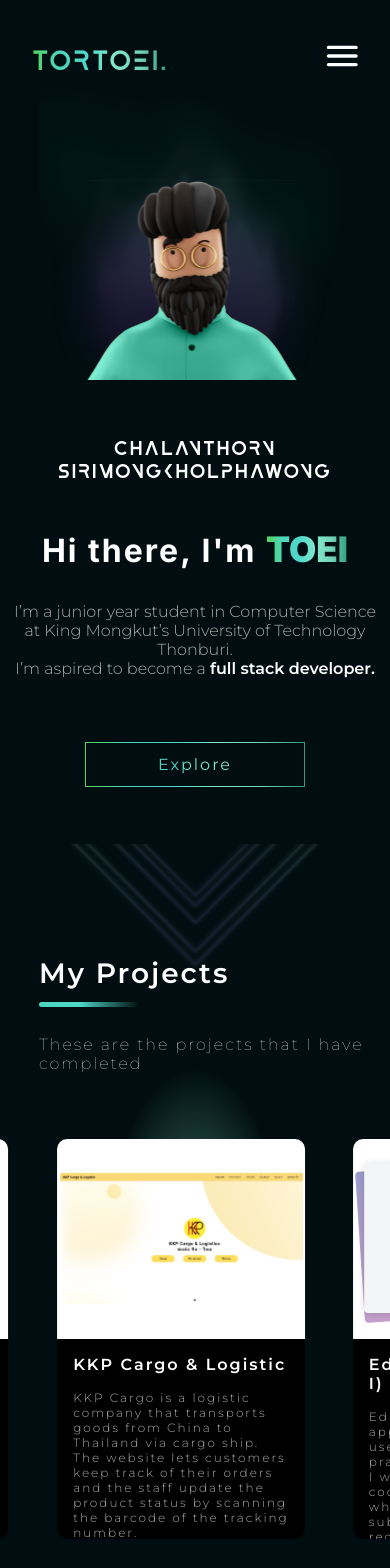
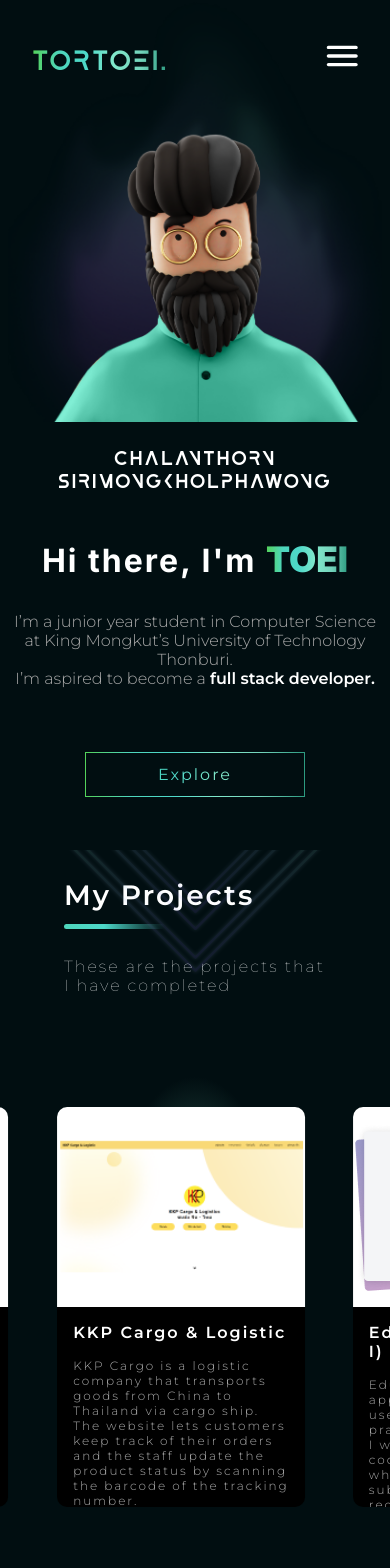
Before and after one commit to HyperactiveX/hyperactivex.github.io, a Next.js app: page / in a window 390 px wide. Shown: the top 1568 px of the page. Built offline with nearby package versions, Linux system fonts and the light colour scheme.

Commit message:
[FIX] : Responsive

```diff
--- a/components/Carousel.tsx
+++ b/components/Carousel.tsx
@@ -4,7 +4,7 @@ import styles from "../styles/components/carousel/carousel.module.css";
 import CarouselCard from './CarouselCard';
 
 const Carousel = () => {
-    const [emblaRef, emblaApi] = useEmblaCarousel({ loop: false, startIndex: 2 })
+    const [emblaRef, emblaApi] = useEmblaCarousel({ loop: true, startIndex: 2, skipSnaps: true})
 
     // const scrollPrev = useCallback(() => {
     //     if (emblaApi) emblaApi.scrollPrev()
--- a/pages/home.tsx
+++ b/pages/home.tsx
@@ -7,7 +7,7 @@ const HomeContent = () => {
   <div className={styles.content}>
     <div className={styles.landingContainer}>
       <div className={styles.pictureContainer}>
-        <img className={styles.personVector} src="/images/homepage/personVector.svg"/>
+        <img className={styles.personVector} src="/images/homepage/personVector.png"/>
       </div>
       <div className={styles.descriptionContainer}>
         <div className={styles.fullname}>
@@ -27,7 +27,7 @@ const HomeContent = () => {
       </div>
     </div>
     <div className={styles.projects}>
-      <img className={styles.triangleVector} src="/images/homepage/triangle.svg" />
+    <img className={styles.triangleVector} src="/images/homepage/triangle.svg" />
       <div className={styles.latestProject}>
         <p className={styles.text}>My Projects</p>
         <p className={styles.textDescription}>These are the projects that I have completed</p>
--- a/styles/components/template/layout.module.css
+++ b/styles/components/template/layout.module.css
@@ -1,6 +1,6 @@
 .page {
 	height: fit-content;
-	min-height: 100vh;
+	height: fit-content;
 	display: flex;
 	flex-direction: column;
 	justify-content: space-between;
--- a/styles/pages/Home.module.css
+++ b/styles/pages/Home.module.css
@@ -1,6 +1,6 @@
 .content {
 	width: 100%;
-	min-height: var(--screenHeight);
+	min-height: 1700px;
 	height: 200vh;
 	display: flex;
 	flex-direction: column;
@@ -9,7 +9,7 @@
 .landingContainer {
 	display: flex;
 	width: 100%;
-	height: 100vh;
+	height: 50%;
 	background-image: radial-gradient(
 		top,
 		rgba(44, 154, 128, 1) -120%,
@@ -17,21 +17,18 @@
 	);
 }
 .pictureContainer,
-.descriptionContainer {
+.descriptionContainer,
+.personVector {
 	height: 100%;
 }
 .personVector {
-	position: absolute;
-	top: 0;
-	height: 100vh;
+	width: 110%;
+	object-fit: contain;
 }
+
 .descriptionContainer {
 	width: fit-content;
 	padding-top: 4.5rem;
-	position: absolute;
-	left: 55%;
-	right: 0;
-	margin: auto;
 	display: flex;
 	flex-direction: column;
 	justify-content: center;
@@ -121,7 +118,7 @@
 }
 
 .projects {
-	height: 100vh;
+	height: 50%;
 	width: 100%;
 	background-image: radial-gradient(
 		rgb(129, 232, 203) -30%,
@@ -130,21 +127,20 @@
 }
 
 .triangleVector {
+	margin: auto;
 	position: absolute;
-	margin: auto;
+	width: 70vw;
+	left: 0;
 	right: 0;
-	left: 0;
-	width: 70vw;
 }
 
 .latestProject {
 	font-weight: 900;
-	position: absolute;
-	top: 110%;
-	left: 10%;
 	color: white;
 	display: flex;
 	flex-direction: column;
+	margin: 0 8rem;
+	margin-top: 4rem;
 }
 .text {
 	font-size: 1.75rem;
@@ -170,35 +166,26 @@
 }
 
 .carousel {
-	position: absolute;
-	top: 135%;
-	height: 50vh;
+	margin-top: 6rem;
+	height: 50%;
 	width: 100%;
-	left: 0;
-	right: 0;
-	margin: auto;
-}
-
-@media only screen and (max-width: 1366px) {
-	.personVector {
-		left: -5%;
-	}
 }
 
 @media only screen and (max-width: 1024px) {
-	.personVector,
-	.descriptionContainer {
-		margin: auto;
-		left: 0;
-		right: 0;
+	.landingContainer {
+		flex-direction: column;
+		align-items: center;
 	}
-
 	.personVector {
-		height: 50%;
-		left: 10%;
+		width: 100%;
+		height: 50vh;
+		display: flex;
+	}
+	.pictureContainer {
+		height: fit-content;
 	}
 	.descriptionContainer {
-		top: 25%;
+		padding-top: 0;
 		align-items: center;
 	}
 	.description {
@@ -219,6 +206,9 @@
 	.descriptionElement {
 		text-align: center;
 	}
+	.latestProject {
+		margin: 0 4rem;
+	}
 }
 
 @media only screen and (max-width: 425px) {
@@ -230,10 +220,6 @@
 	}
 	.buttonText {
 		font-size: 1rem;
-	}
-	.personVector {
-		top: 10%;
-		height: 35%;
 	}
 	.descriptionElement {
 		margin: 0 0.5rem;
@@ -253,18 +239,13 @@
 	.description {
 		font-size: 0.9rem;
 	}
-	.personVector {
-		top: 15%;
-		height: 30%;
-	}
 }
 @media only screen and (max-width: 320px) {
 	.fullname {
 		font-size: 1.3rem;
 	}
-	.personVector {
-		top: 20%;
-		height: 25%;
+	.latestProject {
+		margin: 0 3rem;
 	}
 }
 
```
Also changed, not shown: public/images/homepage/personVector.png (added), public/images/homepage/personVector.svg (deleted).
